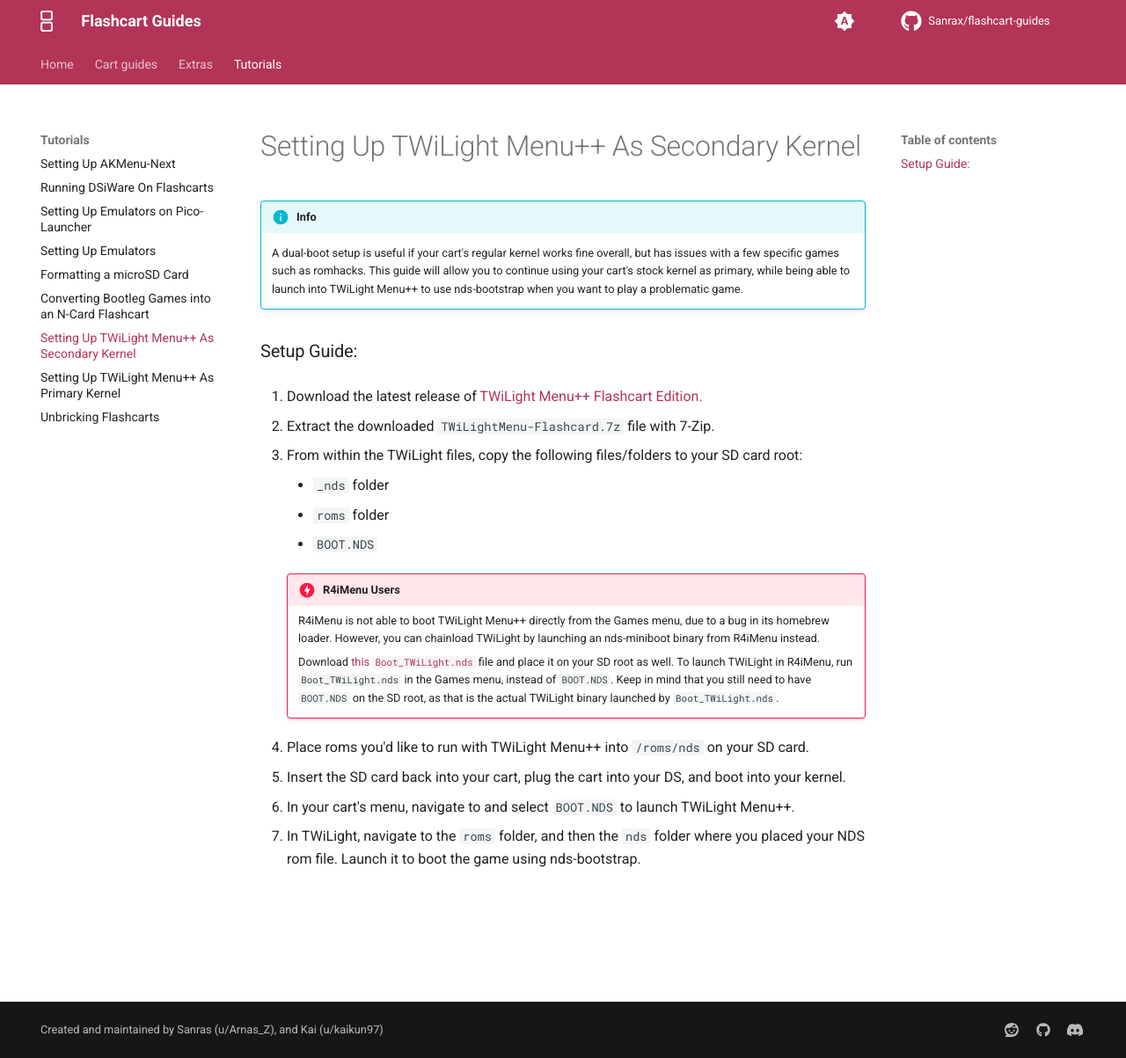
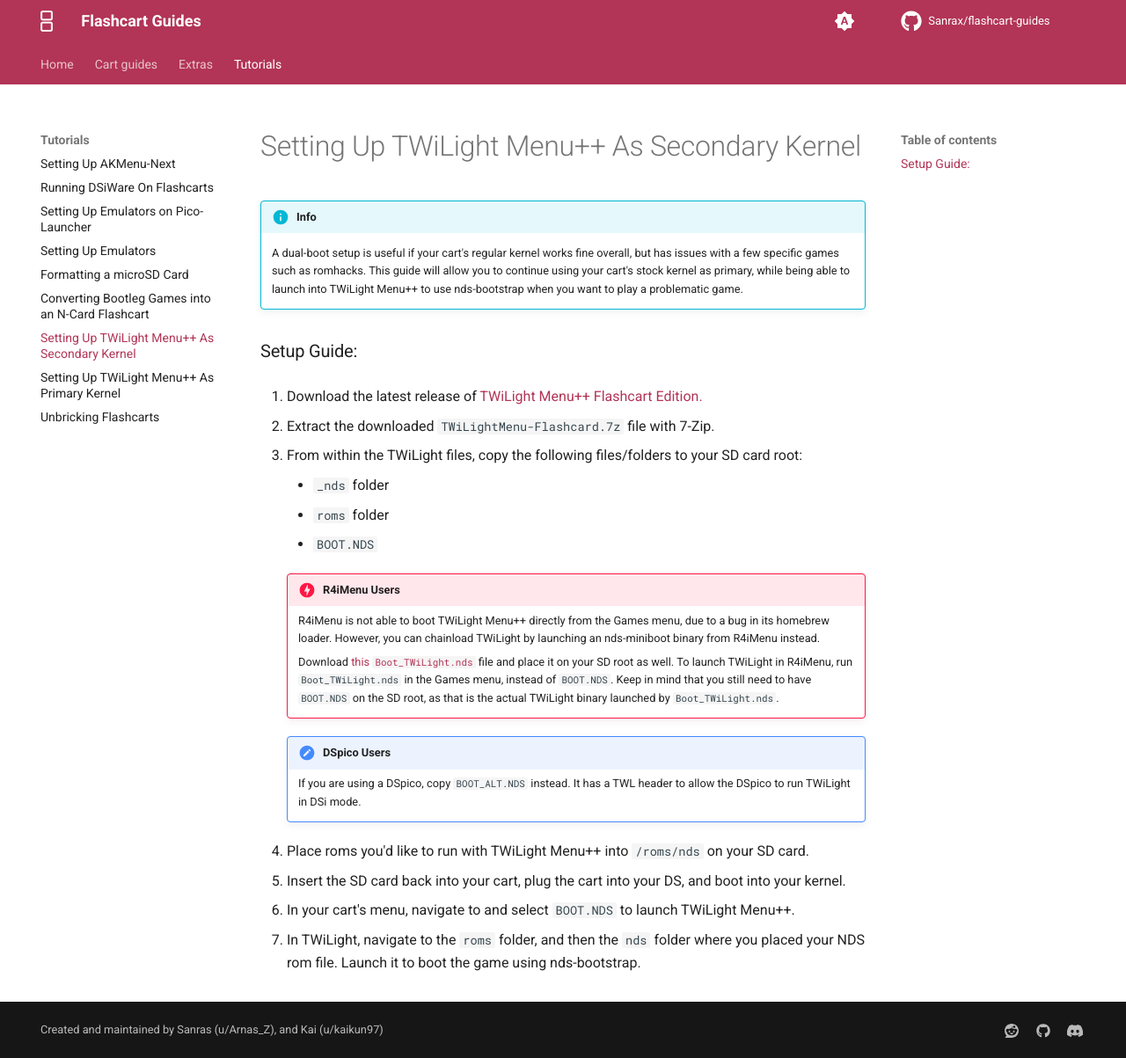
Before and after one commit to Sanrax/flashcart-guides, an MkDocs documentation site: the page built from docs/tutorials/twilight-dualboot.md, in a window 1280 px wide and 1203 px high. Shown: the whole window at 88% size. Built offline with MkDocs 1.6.1 and Material for MkDocs 9.7.7, drawn with Linux system fonts in a browser that asks for light colours; comment, search, counter and statistics services are not loaded.

Commit message:
Add BOOT_ALT note, add pico versions to DSpico guide

```diff
--- a/docs/tutorials/twilight-dualboot.md
+++ b/docs/tutorials/twilight-dualboot.md
@@ -26,6 +26,10 @@
 
         Download [this `Boot_TWiLight.nds`](../assets/Boot_TWiLight.nds) file and place it on your SD root as well. To launch TWiLight in R4iMenu, run `Boot_TWiLight.nds` in the Games menu, instead of `BOOT.NDS`. Keep in mind that you still need to have `BOOT.NDS` on the SD root, as that is the actual TWiLight binary launched by `Boot_TWiLight.nds`.
 
+    !!! note "DSpico Users"
+
+        If you are using a DSpico, copy `BOOT_ALT.NDS` instead. It has a TWL header to allow the DSpico to run TWiLight in DSi mode.
+
 1. Place roms you'd like to run with TWiLight Menu++ into `/roms/nds` on your SD card.
 
 1. Insert the SD card back into your cart, plug the cart into your DS, and boot into your kernel.
```
Also changed, not shown: docs/cart-guides/dspico.md (+1 -0 lines).
